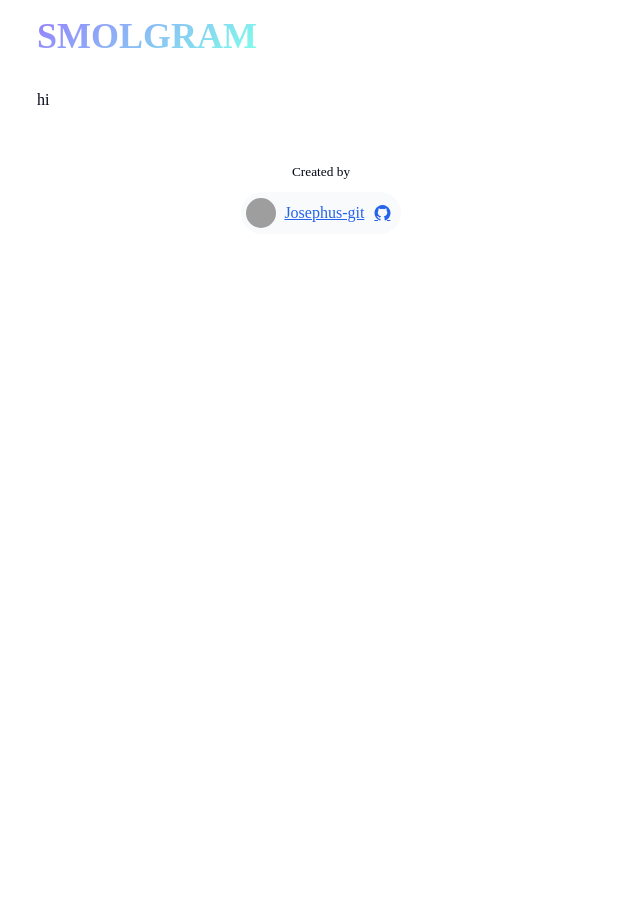
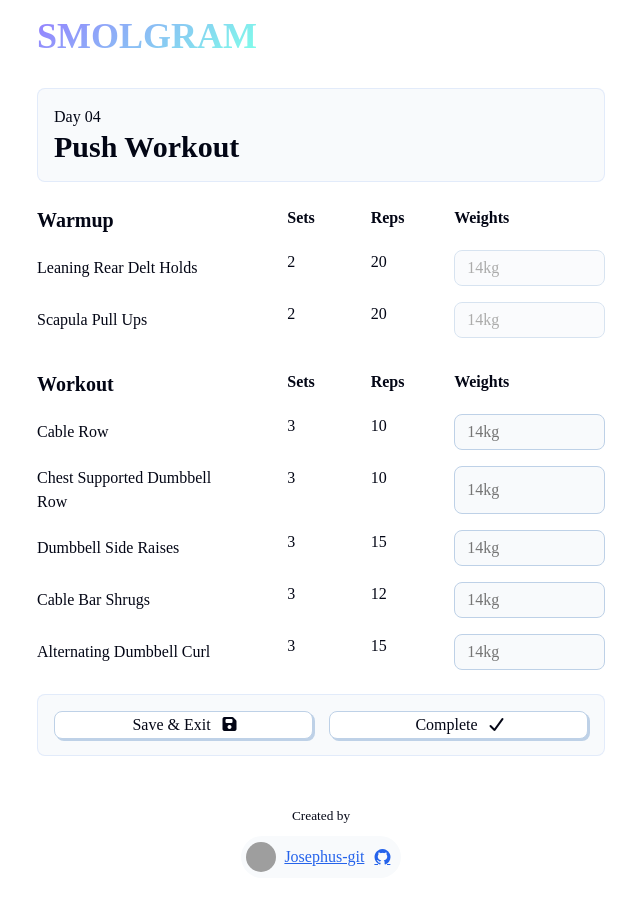
Before and after one commit to Josephus-git/workout-app, a Vue app: page / in a window 1280 px wide. Shown: the top 910 px of the page, without its empty margins (319-959 px from the left). Before the commit the page ends 800 px from the top, so only its background shows below. Built offline with nearby package versions, Linux system fonts and the light colour scheme; grey boxes are pictures that could not be loaded; a web font is replaced by a local one.

Commit message:
updated portal

```diff
--- a/index.html
+++ b/index.html
@@ -7,8 +7,11 @@
     <title>Josephus Workout App</title>
     <link rel="stylesheet" href="https://cdnjs.cloudflare.com/ajax/libs/font-awesome/7.0.0/css/all.min.css" integrity="sha512-DxV+EoADOkOygM4IR9yXP8Sb2qwgidEmeqAEmDKIOfPRQZOWbXCzLC6vjbZyy0vPisbH2SyW27+ddLVCN+OMzQ==" crossorigin="anonymous" referrerpolicy="no-referrer" />
   </head>
+
   <body>
     <div id="app"></div>
+    <div id="portal"></div>
     <script type="module" src="/src/main.ts"></script>
   </body>
+
 </html>
--- a/src/components/Portal.vue
+++ b/src/components/Portal.vue
@@ -2,7 +2,7 @@
 </script>
 
 <template>
-
+    <section>Hello</section>
 </template>
 
 <style scoped>
--- a/src/components/pages/Workout.vue
+++ b/src/components/pages/Workout.vue
@@ -1,10 +1,129 @@
 <script setup lang="ts">
+    import { workoutProgram } from '../../utils'
+    const selectedWorkout = 4
+    const { workout, warmup } = workoutProgram[selectedWorkout]
 </script>
 
 <template>
-    <div>hi</div>
+    <section id="workout-card">
+        <div class="plan-card card">
+            <div class="plan-card-header">
+                <p>Day {{ selectedWorkout < 9 ? '0' + selectedWorkout : selectedWorkout }}</p>
+                <i lcass="fa-solid fa-dumbbell"></i>
+            </div>
+            <h2>{{ 'Push' }} Workout</h2>
+        </div>
+        <div class="workout-grid">
+            <h4 class="grid-name">Warmup</h4>
+            <h6>Sets</h6>
+            <h6>Reps</h6>
+            <h6 class="grid-weights">Weights</h6>
+            <div class="workout-grid-row" v-for="(w, wIdx) in warmup" :key="wIdx">
+                <div class="grid-name">
+                    <p>{{ w.name }}</p>
+                    <button><i class="fa-regular fa-circle-question"></i></button>
+                </div>
+                <p>{{ w.sets }}</p>
+                <p>{{ w.reps }}</p>
+                <input class="grid-weights" placeholder="14kg" type="text" disabled/>
+            </div>
+            <div class="workout-grid-line"></div>
+            <h4 class="grid-name">Workout</h4>
+            <h6>Sets</h6>
+            <h6>Reps</h6>
+            <h6 class="grid-weights">Weights</h6>
+            <div class="workout-grid-row" v-for="(w, wIdx) in workout" :key="wIdx">
+                <div class="grid-name">
+                    <p>{{ w.name }}</p>
+                    <button><i class="fa-regular fa-circle-question"></i></button>
+                </div>
+                <p>{{ w.sets }}</p>
+                <p>{{ w.reps }}</p>
+                <input class="grid-weights" placeholder="14kg" type="text"/>
+            </div>
+        </div>
+        <div class="card workout-btns">
+            <button>Save & Exit <i class="fa-solid fa-save"></i></button>
+            <button>Complete <i class="fa-solid fa-check"></i></button>
+        </div>
+    </section>
 </template>
 
 <style scoped>
+    #workout-card,
+    .plan-card {
+        display: flex;
+        flex-direction: column;
+    }
+
+    #workout-card {
+        gap: 1.5rem;
+    }
+
+    .plan-card-header,
+    .workout-btns {
+        display: flex;
+        align-items: center;
+        justify-content: space-between;
+        gap: 1rem;
+    }
+
+    .workout-grid,
+    .workout-grid-row {
+        display:grid;
+        grid-template-columns: repeat(7, minmax(0, 1fr));
+        gap: 1rem;
+    }
+
+    .workout-grid-row,
+    .workout-grid-line {
+        grid-column: span 7 / span 7;
+    }
+
+    .grid-name {
+        grid-column: span 3 / span 3;
+        display: flex;
+        align-items: center;
+        gap: 1rem;
+    }
+
+    .grid-name button {
+        padding: 0;
+        border: none;
+        box-shadow: none;
+    }
+
+    .grid-name button:hover {
+        transform: none;
+        box-shadow: none;
+        color: var(--color-link);
+    }
+
+    .workout-grid-row .grid-name button {
+        opacity: 0;
+        pointer-events: none;
+    }
+
+    .workout-grid-row:hover .grid-name button {
+        opacity: 1;
+        pointer-events:all;
+    }
+
+    .grid-name p {
+        text-transform: capitalize;
+    }
+
+    .grid-weights {
+        grid-column: span 2 / span 2;
+    }
+
+    .workout-btns button {
+        flex: 1;
+    }
+
+    .workout-btns button i {
+        padding-left: 0.5rem;
+    }
+
 
 </style>
```
